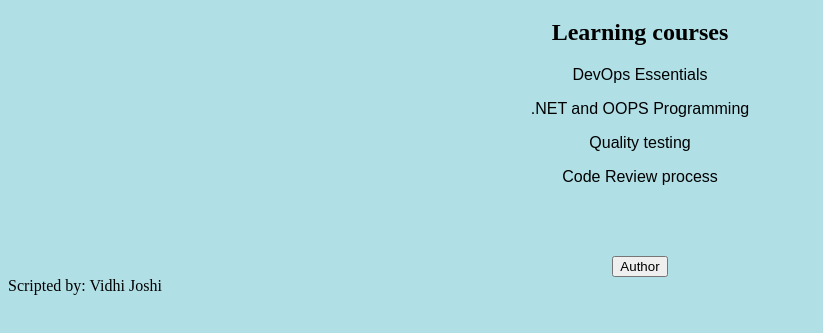
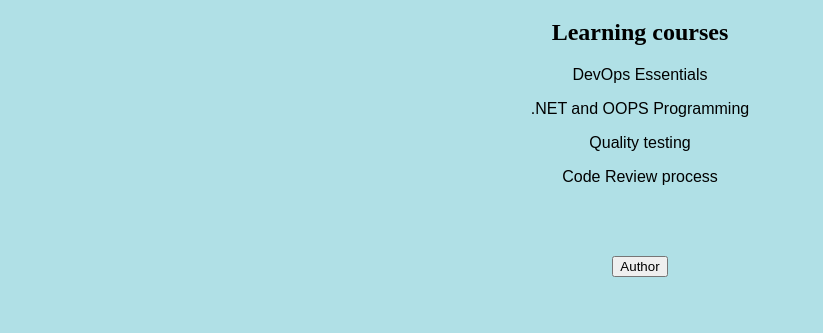
Before and after one commit to joshi-vidhi/MyProject, a plain HTML site: page index.html in a window 1280 px wide. Shown: the part 61-394 px from the top of the page, without its empty margins (0-823 px from the left). Drawn offline with Linux system fonts and the light colour scheme; files whose address does not match are found by name.

Commit message:
Update index.html

```diff
--- a/index.html
+++ b/index.html
@@ -21,6 +21,3 @@
 	</div>
 </body>
 </html>
-
-
-Scripted by: Vidhi Joshi
```
